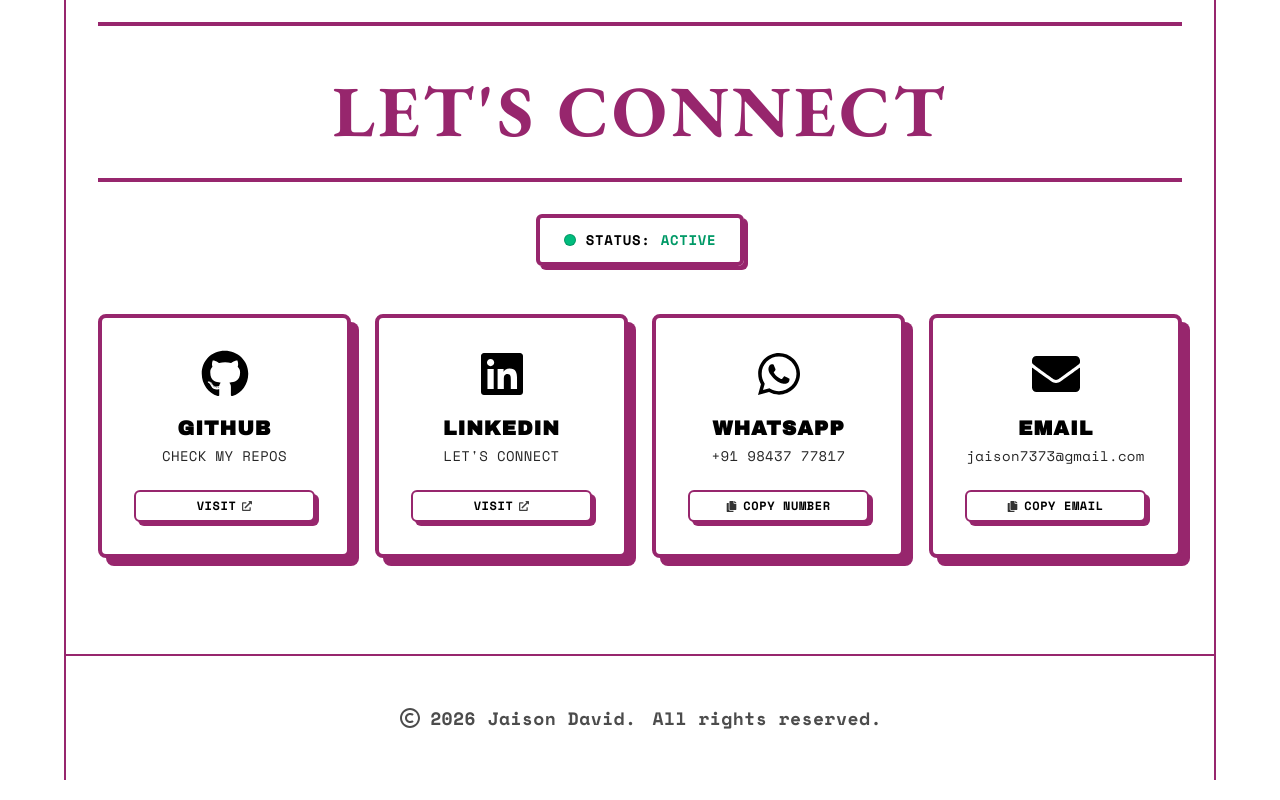
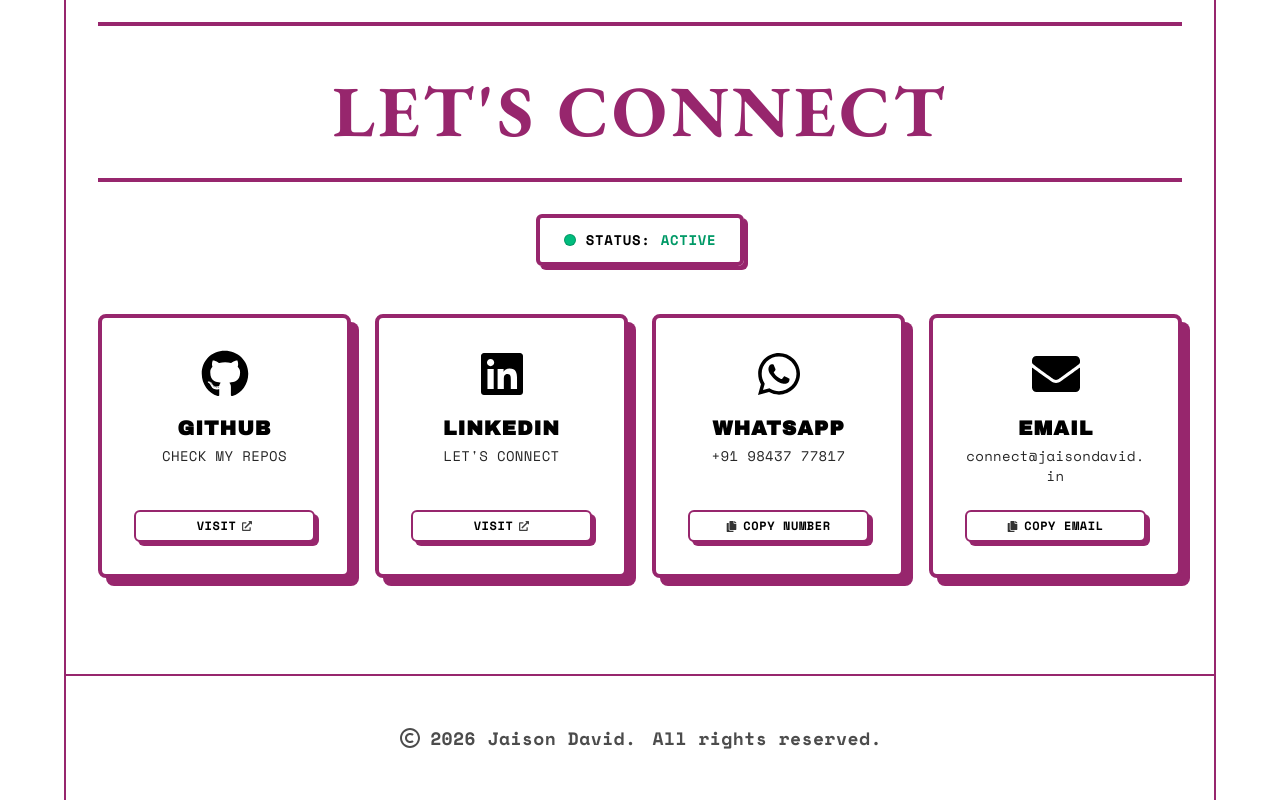
Before and after one commit to jaisondavid-m/portfolio, a Next.js app: page / in a window 1280 px wide. Shown: the part 5032-5832 px from the top of the page. Built offline with nearby package versions, Linux system fonts and the light colour scheme; no server answers.

Commit message:
updated email

```diff
--- a/app/layout.tsx
+++ b/app/layout.tsx
@@ -114,7 +114,7 @@ const jsonLd = {
       "jobTitle": "Backend & Distributed Systems Engineer",
       "description":
         "Backend & Distributed Systems Engineer specializing in Go (Gin), Apache Kafka, Redis, Docker, and high-throughput web applications.",
-      "email": "mailto:jaison7373@gmail.com",
+      "email": "mailto:connect@jaisondavid.in",
       "telephone": "+919843777817",
       "alumniOf": {
         "@type": "EducationalOrganization",
--- a/app/resume/ResumeViewer.tsx
+++ b/app/resume/ResumeViewer.tsx
@@ -153,10 +153,10 @@ export default function ResumeViewer() {
                 </div>
                 <div className="flex flex-col text-xs sm:text-sm font-mono gap-1">
                   <a
-                    href="mailto:jaison7373@gmail.com"
+                    href="mailto:connect@jaisondavid.in"
                     className="hover:underline text-(--primary-color)"
                   >
-                    jaison7373@gmail.com
+                    connect@jaisondavid.in
                   </a>
                   <a
                     href="tel:+919843777817"
--- a/components/LetsConnect.tsx
+++ b/components/LetsConnect.tsx
@@ -46,10 +46,10 @@ const socialLinks: SocialLink[] = [
   },
   {
     name: "EMAIL",
-    description: "jaison7373@gmail.com",
-    url: "mailto:jaison7373@gmail.com",
+    description: "connect@jaisondavid.in",
+    url: "mailto:connect@jaisondavid.in",
     icon: <FaEnvelope className="w-8 h-8 sm:w-10 sm:h-10 md:w-12 md:h-12" />,
-    copyValue: "jaison7373@gmail.com",
+    copyValue: "connect@jaisondavid.in",
     copyLabel: "COPY EMAIL",
   },
 ];
```
